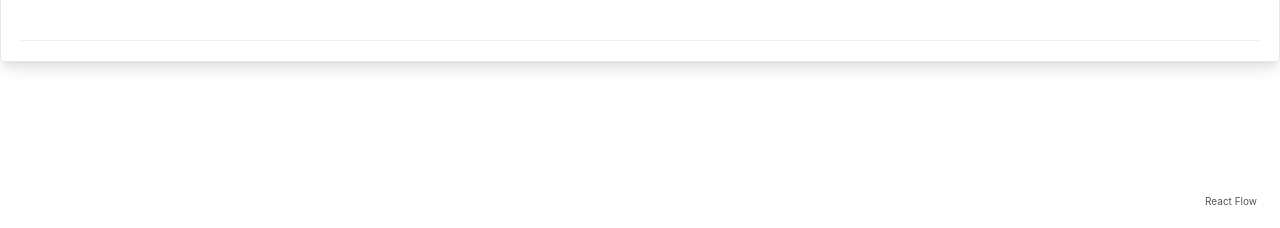
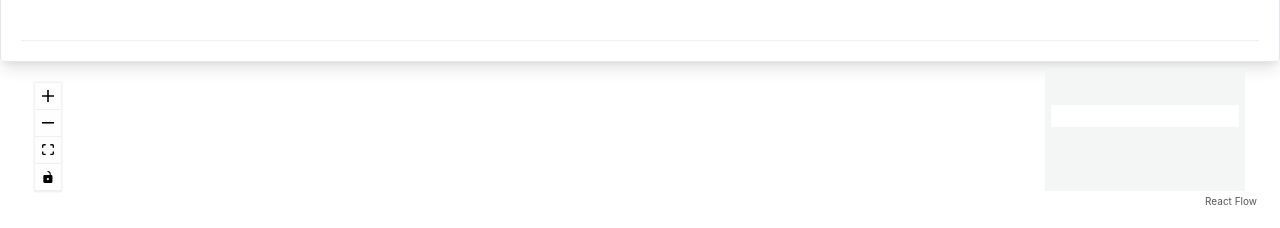
Before and after one commit to davixcky/SparseMatrixVisualizer, a React (Create React App) app: page / in a window 1280 px wide. Shown: the part 569-797 px from the top of the page. Built offline with nearby package versions, Linux system fonts and the light colour scheme.

Commit message:
feat: add controls and minimap to graph

```diff
--- a/src/components/NodesSection/NodesSection.js
+++ b/src/components/NodesSection/NodesSection.js
@@ -1,5 +1,5 @@
 import { useSparseMatrixContext } from '../../context/matrixContext';
-import ReactFlow from 'react-flow-renderer';
+import ReactFlow, { Background, Controls, MiniMap } from 'react-flow-renderer';
 import { useEffect, useState } from 'react';
 import { SinglyLinkedListNode, DoublyLinkedListNode, MultiLinkedListNode } from './Nodes';
 import { LIST_TYPE } from '../../services/sparseMatrixService';
@@ -205,7 +205,14 @@ const NodesSection = () => {
     };
 
     return (
-        <ReactFlow elements={elements} onLoad={onLoad} nodeTypes={nodeTypes} />
+        <ReactFlow elements={elements} onLoad={onLoad} nodeTypes={nodeTypes}>
+            <MiniMap
+                nodeColor={'red'}
+                nodeStrokeWidth={3}
+            />
+            <Controls />
+
+        </ReactFlow>
     );
 };
 
```
